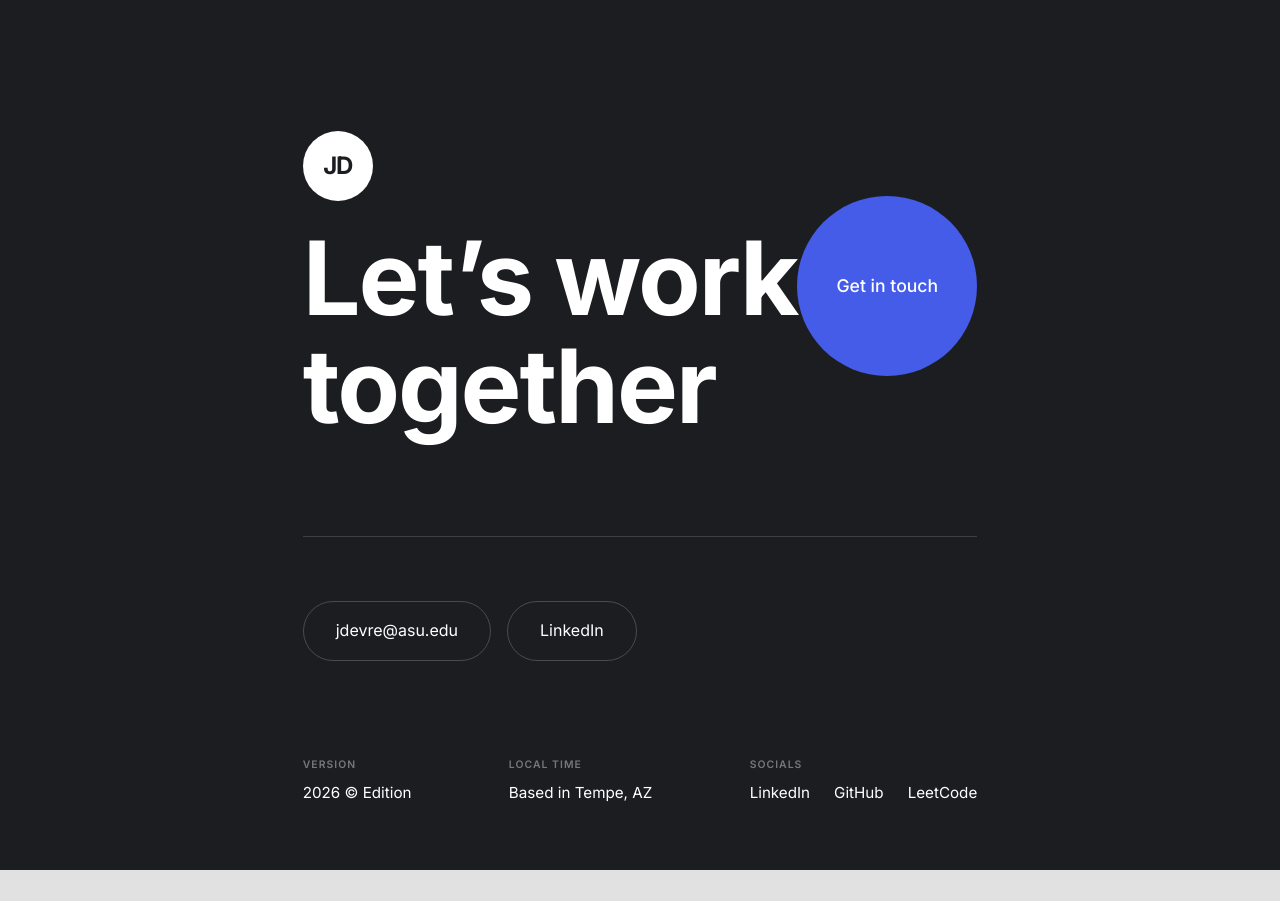
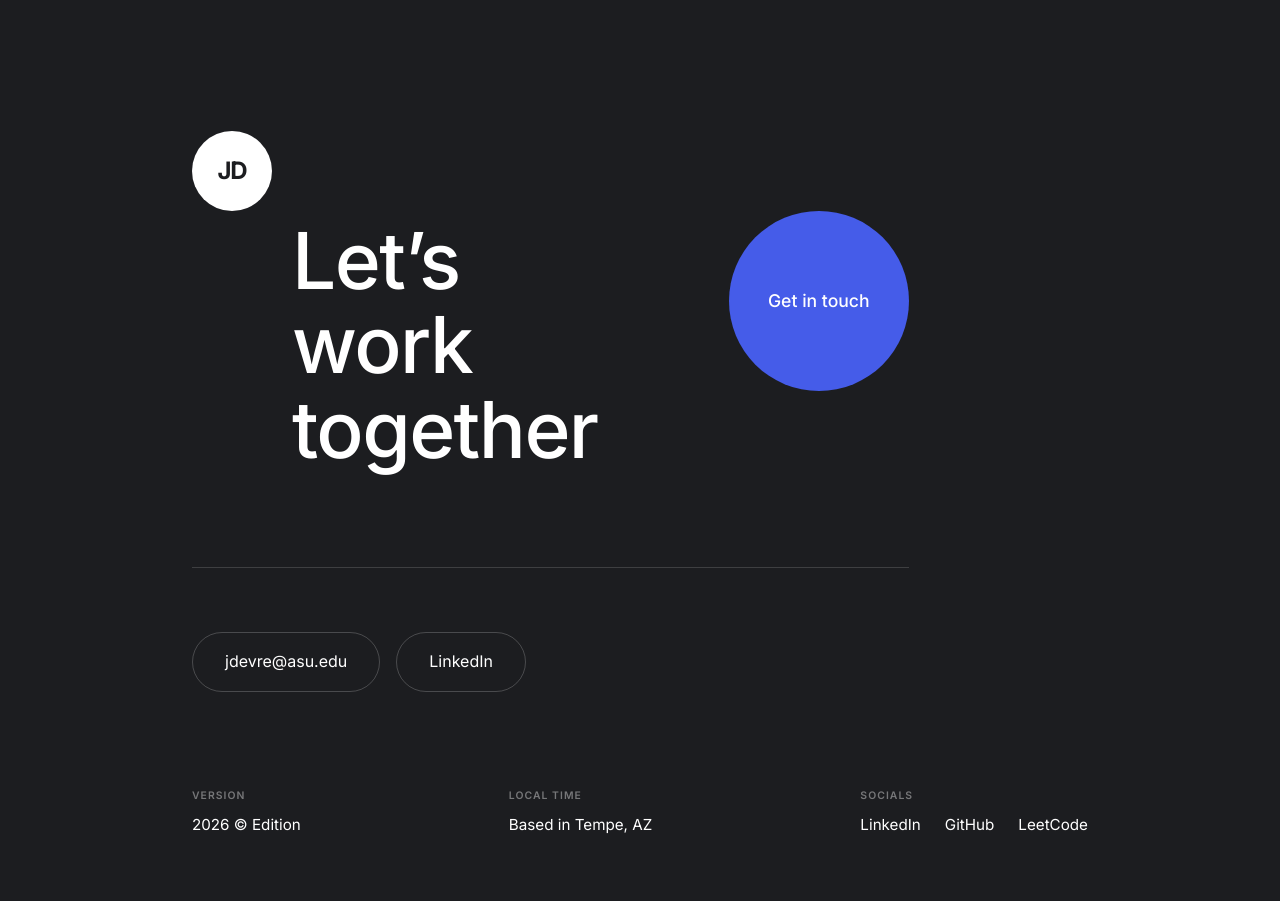
Before and after one commit to JayeshDevre/jayeshdevre-portfolio, a Next.js app: page / in a window 1280 px wide. Shown: the part 5240-6141 px from the top of the page. Before the commit the page ends 6110 px from the top, so only its background shows below. Built offline with nearby package versions, Linux system fonts and the light colour scheme.

Commit message:
contact page updated

```diff
--- a/app/components/Contact.module.css
+++ b/app/components/Contact.module.css
@@ -11,9 +11,10 @@
 }
 
 .container {
-  max-width: var(--max-width);
+  width: 80%;
+  max-width: 100%;
   margin: 0 auto;
-  padding: 0 var(--space-md);
+  padding: 0 var(--space-lg);
   display: flex;
   flex-direction: column;
 }
@@ -22,20 +23,52 @@
   display: flex;
   justify-content: space-between;
   align-items: center;
+  width: 80%;
   border-bottom: 1px solid rgba(255, 255, 255, 0.15);
   padding-bottom: var(--space-xl);
   margin-bottom: var(--space-lg);
+  gap: var(--space-lg);
+}
+
+.titleBlock {
+  flex: 1;
+  min-width: 0;
+  max-width: 65%;
 }
 
 .titleArea {
   display: flex;
   flex-direction: column;
-  gap: 1.5rem;
+  align-items: flex-start;
+  gap: 0.5rem;
+}
+
+.titleTextBlock {
+  margin-left: calc(80px + 1.25rem);
+  display: flex;
+  flex-direction: column;
+  gap: 0.1rem;
+}
+
+.titleLine1 {
+  font-size: calc(clamp(3.25em, 7vw, 8em) * 0.875);
+  font-weight: 450;
+  line-height: 1.065;
+  letter-spacing: -0.02em;
+  color: var(--text-light);
+}
+
+.titleLine2Text {
+  font-size: calc(clamp(3.25em, 7vw, 8em) * 0.875);
+  font-weight: 500;
+  line-height: 1.065;
+  letter-spacing: -0.02em;
+  color: var(--text-light);
 }
 
 .avatar {
-  width: 70px;
-  height: 70px;
+  width: 80px;
+  height: 80px;
   border-radius: 50%;
   background: var(--text-light);
   color: var(--bg-dark);
@@ -45,20 +78,20 @@
   font-size: 1.5rem;
   font-weight: 700;
   letter-spacing: -0.05em;
+  flex-shrink: 0;
 }
 
-.title {
-  font-size: clamp(3rem, 8vw, 7rem);
-  font-weight: 700;
-  line-height: 1.05;
-  letter-spacing: -0.02em;
-}
-
-/* CTA */
+/* CTA — anchored right, magnetic effect */
 .ctaArea {
   display: flex;
   align-items: center;
-  justify-content: center;
+  justify-content: flex-end;
+  flex-shrink: 0;
+}
+
+.ctaMagneticWrap {
+  display: inline-flex;
+  backface-visibility: hidden;
 }
 
 .ctaBtn {
@@ -80,11 +113,17 @@
   background-color: var(--accent-hover);
 }
 
-/* Links row */
+.ctaBtnText {
+  display: inline-block;
+}
+
+/* Links row — full width */
 .linksRow {
   display: flex;
+  flex-wrap: wrap;
   gap: 1rem;
   margin-bottom: var(--space-xl);
+  width: 100%;
 }
 
 .pillBtn {
@@ -102,13 +141,14 @@
   color: var(--bg-dark);
 }
 
-/* Bottom info */
+/* Bottom info — full width */
 .bottom {
   display: flex;
   justify-content: space-between;
   align-items: flex-start;
   flex-wrap: wrap;
   gap: 2rem;
+  width: 100%;
 }
 
 .bottomCol,
@@ -181,14 +221,28 @@
     margin-bottom: var(--space-md);
   }
 
+  .titleBlock {
+    max-width: 100%;
+    align-items: center;
+  }
+
   .titleArea {
+    flex-direction: column;
     align-items: center;
     text-align: center;
+    max-width: 100%;
   }
 
-  .title {
+  .titleTextBlock {
+    margin-left: 0;
+    align-items: center;
+  }
+
+  .titleLine1,
+  .titleLine2Text {
     font-size: clamp(2.5rem, 12vw, 4rem);
-    line-height: 1.1;
+    line-height: 1.12;
+    text-align: center;
   }
 
   .ctaBtn {
@@ -242,7 +296,8 @@
     font-size: 1.25rem;
   }
 
-  .title {
+  .titleLine1,
+  .titleLine2Text {
     font-size: 2.25rem;
   }
 
--- a/app/components/Contact.tsx
+++ b/app/components/Contact.tsx
@@ -1,13 +1,25 @@
 "use client";
 
-import { useRef } from "react";
+import { useRef, useState } from "react";
 import { motion, useInView } from "framer-motion";
 import styles from "./Contact.module.css";
-import { HiOutlineMail } from "react-icons/hi";
 
 export default function Contact() {
   const ref = useRef(null);
   const isInView = useInView(ref, { once: true, margin: "-50px" });
+  const [ctaMagnet, setCtaMagnet] = useState({ x: 0, y: 0 });
+
+  const handleCtaMouseMove = (e: React.MouseEvent<HTMLDivElement>) => {
+    const { clientX, clientY } = e;
+    const { width, height, left, top } = e.currentTarget.getBoundingClientRect();
+    const centerX = left + width / 2;
+    const centerY = top + height / 2;
+    const moveX = Math.round((clientX - centerX) * 0.28);
+    const moveY = Math.round((clientY - centerY) * 0.28);
+    setCtaMagnet({ x: moveX, y: moveY });
+  };
+
+  const handleCtaMouseLeave = () => setCtaMagnet({ x: 0, y: 0 });
 
   const currentYear = new Date().getFullYear();
 
@@ -15,28 +27,46 @@ export default function Contact() {
     <footer className={styles.contact} id="contact" ref={ref}>
       <div className={styles.container}>
         <div className={styles.main}>
-          {/* Avatar & Title */}
+          <div className={styles.titleBlock}>
             <div className={styles.titleArea}>
               <motion.div
                 className={styles.avatar}
                 initial={{ scale: 0 }}
                 animate={isInView ? { scale: 1 } : {}}
-              transition={{ duration: 0.6, type: "spring" }}
+                transition={{ duration: 0.6, type: "spring", delay: 0.1 }}
               >
                 JD
               </motion.div>
-            <motion.h2
-              className={styles.title}
-              initial={{ opacity: 0, y: 50 }}
+              <div className={styles.titleTextBlock}>
+                <motion.span
+                  className={styles.titleLine1}
+                  initial={{ opacity: 0, y: 20 }}
                   animate={isInView ? { opacity: 1, y: 0 } : {}}
-              transition={{ duration: 0.7, delay: 0.2 }}
+                  transition={{ duration: 0.6, delay: 0.2 }}
                 >
-              Let’s work<br />together
-            </motion.h2>
+                  Let&rsquo;s work
+                </motion.span>
+                <motion.span
+                  className={styles.titleLine2Text}
+                  initial={{ opacity: 0, y: 20 }}
+                  animate={isInView ? { opacity: 1, y: 0 } : {}}
+                  transition={{ duration: 0.6, delay: 0.3 }}
+                >
+                  together
+                </motion.span>
+              </div>
+            </div>
           </div>
 
-          {/* Magnetic CTA button */}
+          {/* CTA — magnetic effect */}
           <div className={styles.ctaArea}>
+            <motion.div
+              className={styles.ctaMagneticWrap}
+              animate={{ x: ctaMagnet.x, y: ctaMagnet.y }}
+              transition={{ type: "spring", stiffness: 170, damping: 16, mass: 0.12 }}
+              onMouseMove={handleCtaMouseMove}
+              onMouseLeave={handleCtaMouseLeave}
+            >
               <motion.a
                 href="mailto:jdevre@asu.edu"
                 className={styles.ctaBtn}
@@ -46,8 +76,15 @@ export default function Contact() {
                 whileHover={{ scale: 1.05 }}
                 whileTap={{ scale: 0.95 }}
               >
+                <motion.span
+                  className={styles.ctaBtnText}
+                  animate={{ x: ctaMagnet.x * 0.5, y: ctaMagnet.y * 0.5 }}
+                  transition={{ type: "spring", stiffness: 170, damping: 16, mass: 0.12 }}
+                >
                   Get in touch
+                </motion.span>
               </motion.a>
+            </motion.div>
           </div>
         </div>
 
```
Lines whose indentation alone changed are shown as unchanged.
